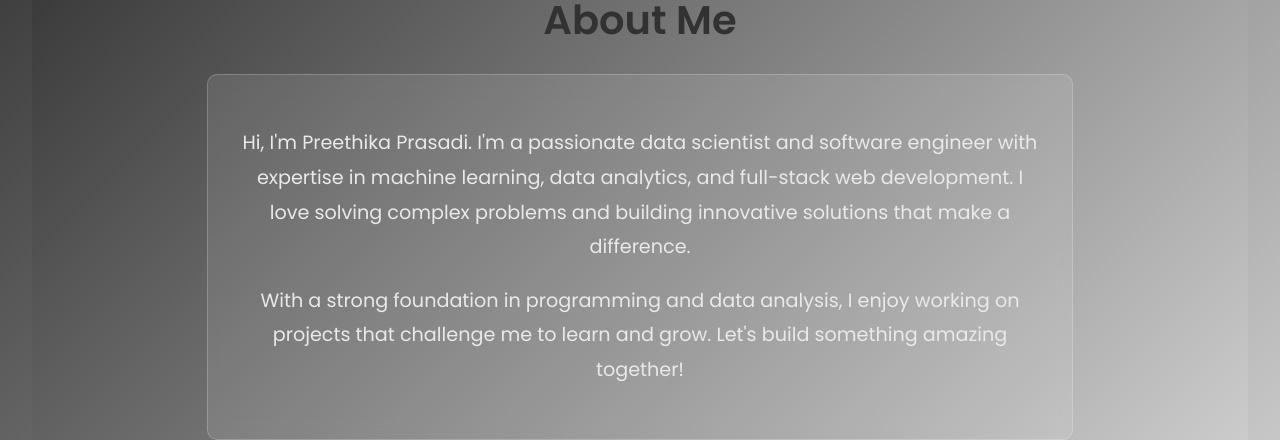
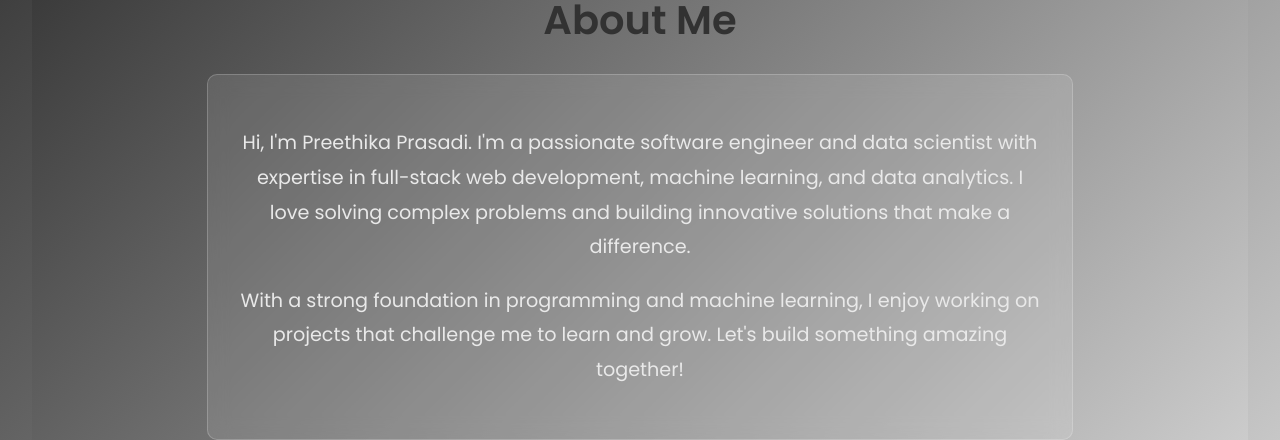
Before and after one commit to preethikaprasadi/Preethika_Prasadi-Portfolio, a React (Create React App) app: page / in a window 1280 px wide. Shown: the part 1220-1660 px from the top of the page. Built offline with nearby package versions, Linux system fonts and the light colour scheme.

Commit message:
Change about

```diff
--- a/src/components/About.js
+++ b/src/components/About.js
@@ -17,12 +17,12 @@ const About = () => {
         whileTap={{ scale: 0.95 }}
       >
         <p>
-          Hi, I'm Preethika Prasadi. I'm a passionate data scientist and software engineer with expertise in machine learning,
-          data analytics, and full-stack web development. I love solving complex problems and building innovative solutions
+          Hi, I'm Preethika Prasadi. I'm a passionate software engineer and data scientist with expertise in full-stack web development, machine learning, and
+          data analytics. I love solving complex problems and building innovative solutions
           that make a difference.
         </p>
         <p>
-          With a strong foundation in programming and data analysis, I enjoy working on projects that challenge me to learn
+          With a strong foundation in programming and machine learning, I enjoy working on projects that challenge me to learn
           and grow. Let's build something amazing together!
         </p>
       </motion.div>
```
